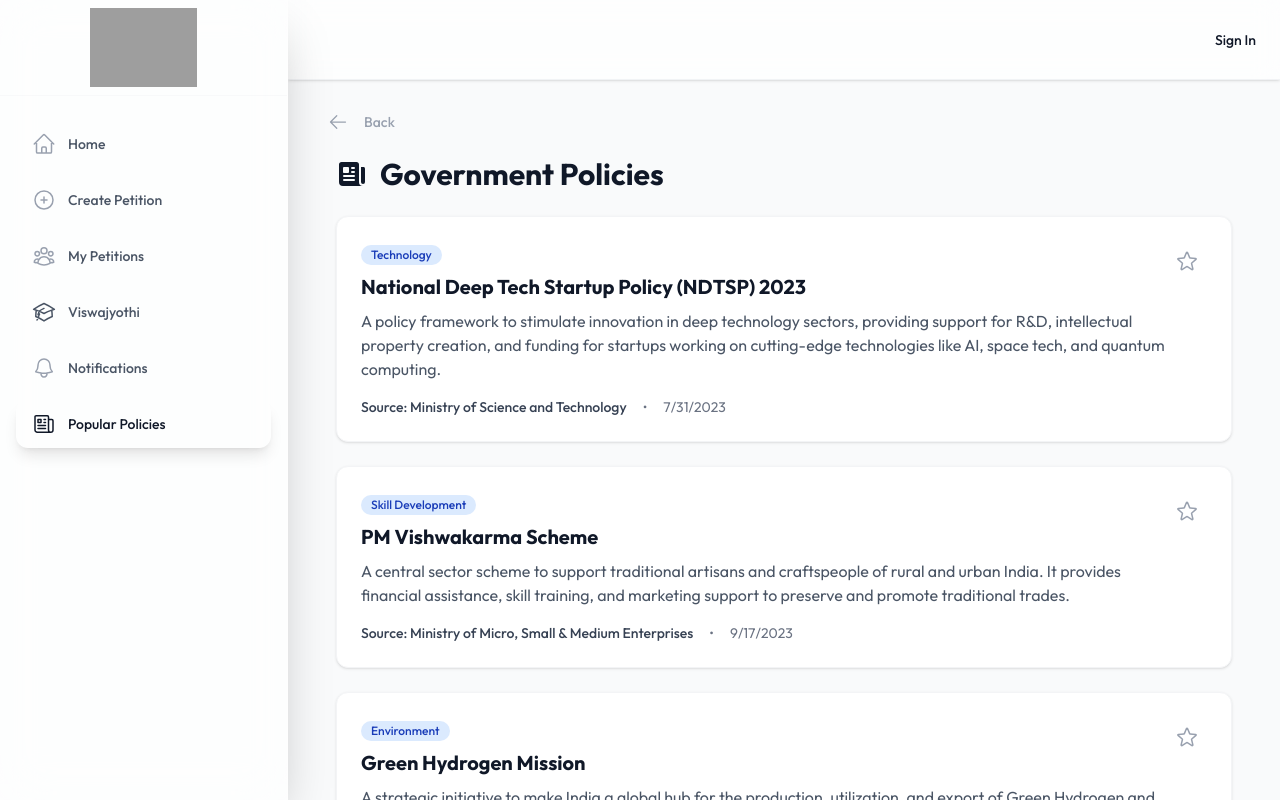
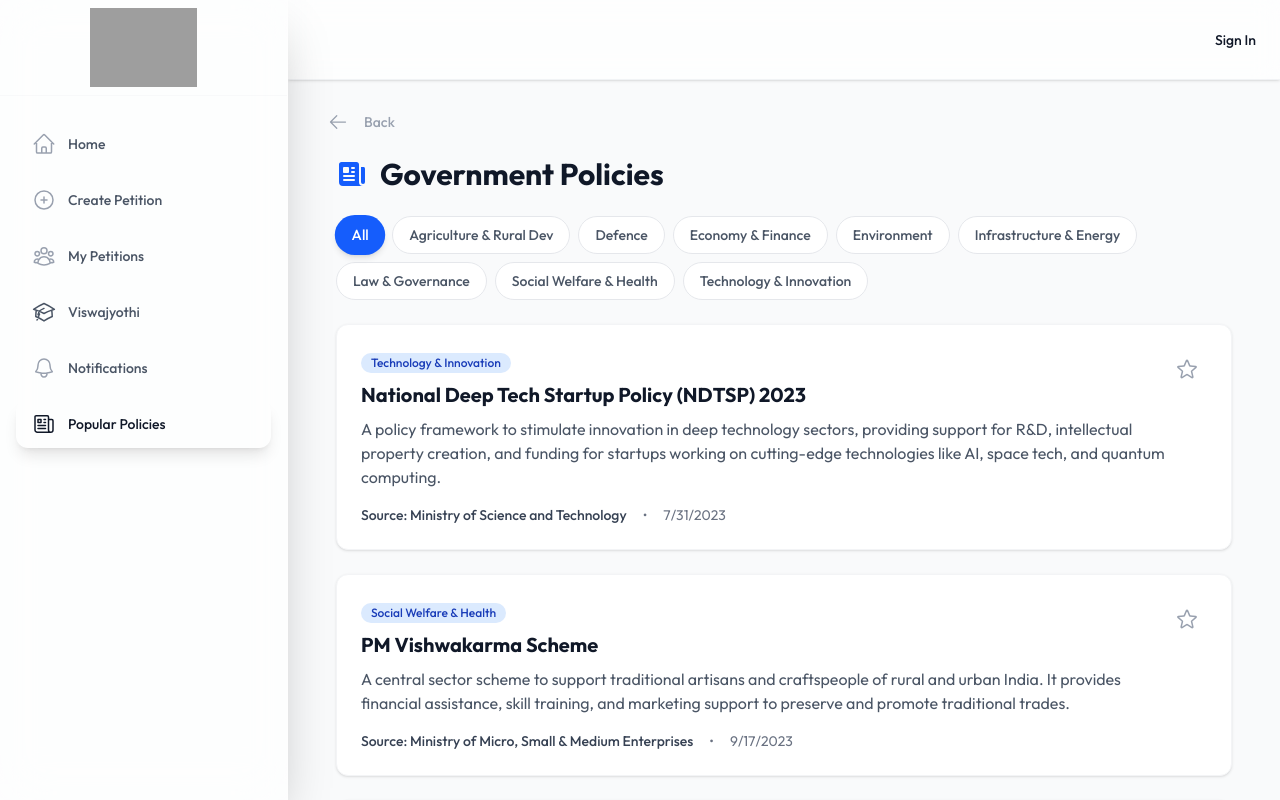
Before and after one commit to JOSU10xD/collective-voice, a React (Vite) app: page /policies in a window 1280 px wide. Built offline with nearby package versions, Linux system fonts and the light colour scheme; no server answers; the database is empty; grey boxes are pictures that could not be loaded.

Commit message:
categorized these  policies

```diff
--- a/src/data/indianPolicies.js
+++ b/src/data/indianPolicies.js
@@ -5,7 +5,7 @@ export const indianPolicies = [
         summary: 'A policy framework to stimulate innovation in deep technology sectors, providing support for R&D, intellectual property creation, and funding for startups working on cutting-edge technologies like AI, space tech, and quantum computing.',
         source: 'Ministry of Science and Technology',
         publishedAt: '2023-07-31T10:00:00Z',
-        category: 'Technology'
+        category: 'Technology & Innovation'
     },
     {
         id: 'pol_002',
@@ -13,7 +13,7 @@ export const indianPolicies = [
         summary: 'A central sector scheme to support traditional artisans and craftspeople of rural and urban India. It provides financial assistance, skill training, and marketing support to preserve and promote traditional trades.',
         source: 'Ministry of Micro, Small & Medium Enterprises',
         publishedAt: '2023-09-17T09:00:00Z',
-        category: 'Skill Development'
+        category: 'Social Welfare & Health'
     },
     {
         id: 'pol_003',
@@ -21,7 +21,7 @@ export const indianPolicies = [
         summary: 'A strategic initiative to make India a global hub for the production, utilization, and export of Green Hydrogen and its derivatives. The mission aims to decarbonize major sectors of the economy.',
         source: 'Ministry of New and Renewable Energy',
         publishedAt: '2023-01-04T11:30:00Z',
-        category: 'Environment'
+        category: 'Infrastructure & Energy'
     },
     {
         id: 'pol_004',
@@ -29,7 +29,7 @@ export const indianPolicies = [
         summary: 'An act to provide for the processing of digital personal data in a manner that recognizes both the right of individuals to protect their personal data and the need to process such personal data for lawful purposes.',
         source: 'Ministry of Electronics and Information Technology',
         publishedAt: '2023-08-11T14:00:00Z',
-        category: 'Law & Justice'
+        category: 'Law & Governance'
     },
     {
         id: 'pol_005',
@@ -37,7 +37,7 @@ export const indianPolicies = [
         summary: 'A scheme to augment city bus operations by deploying 10,000 electric buses on a PPP model. It aims to improve urban mobility and reduce pollution in cities.',
         source: 'Ministry of Housing and Urban Affairs',
         publishedAt: '2023-08-16T10:00:00Z',
-        category: 'Urban Development'
+        category: 'Infrastructure & Energy'
     },
     {
         id: 'pol_006',
@@ -45,7 +45,7 @@ export const indianPolicies = [
         summary: 'A GST invoice incentive regular scheme which encourages consumers to demand invoices for their purchases, fostering a culture of tax compliance and transparency.',
         source: 'Ministry of Finance',
         publishedAt: '2023-09-01T09:00:00Z',
-        category: 'Finance'
+        category: 'Economy & Finance'
     },
     {
         id: 'pol_007',
@@ -53,7 +53,7 @@ export const indianPolicies = [
         summary: 'A long-term vision scheme for the ongoing development of railway stations to establish them as city centers with modern amenities and better connectivity.',
         source: 'Ministry of Railways',
         publishedAt: '2023-08-06T11:00:00Z',
-        category: 'Infrastructure'
+        category: 'Infrastructure & Energy'
     },
     {
         id: 'pol_008',
@@ -61,7 +61,7 @@ export const indianPolicies = [
         summary: 'Targeting scientific and industrial R&D in quantum technology, this mission aims to nurture and scale up scientific and industrial R&D for quantum technologies.',
         source: 'Department of Science & Technology',
         publishedAt: '2023-04-19T13:00:00Z',
-        category: 'Science'
+        category: 'Technology & Innovation'
     },
     {
         id: 'pol_009',
@@ -69,7 +69,7 @@ export const indianPolicies = [
         summary: 'A one-time small savings scheme for women and girls available for a two-year period. It offers a fixed interest rate and is designed to encourage financial independence.',
         source: 'Ministry of Finance',
         publishedAt: '2023-04-01T10:00:00Z',
-        category: 'Finance'
+        category: 'Economy & Finance'
     },
     {
         id: 'pol_010',
@@ -77,7 +77,7 @@ export const indianPolicies = [
         summary: 'A mission to improve the socio-economic conditions of Particularly Vulnerable Tribal Groups (PVTGs) by providing basic amenities like safe housing, clean drinking water, and sanitation.',
         source: 'Ministry of Tribal Affairs',
         publishedAt: '2023-02-01T11:00:00Z',
-        category: 'Social Welfare'
+        category: 'Social Welfare & Health'
     },
     {
         id: 'pol_011',
@@ -85,7 +85,7 @@ export const indianPolicies = [
         summary: 'This programme promotes the recovery of energy from biomass, including agricultural residue like paddy straw, helping to reduce air pollution and create a circular economy.',
         source: 'Ministry of New and Renewable Energy',
         publishedAt: '2022-11-02T10:00:00Z',
-        category: 'Energy'
+        category: 'Environment'
     },
     {
         id: 'pol_012',
@@ -93,7 +93,7 @@ export const indianPolicies = [
         summary: 'Aims to develop the backbone necessary to support the integrated digital health infrastructure of the country. It will bridge the existing gap amongst different stakeholders of the Healthcare ecosystem.',
         source: 'Ministry of Health and Family Welfare',
         publishedAt: '2021-09-27T09:00:00Z',
-        category: 'Health'
+        category: 'Social Welfare & Health'
     },
     {
         id: 'pol_013',
@@ -101,7 +101,7 @@ export const indianPolicies = [
         summary: 'A digital platform to bring 16 Ministries including Railways and Roadways together for integrated planning and coordinated implementation of infrastructure connectivity projects.',
         source: 'Ministry of Commerce and Industry',
         publishedAt: '2021-10-13T10:30:00Z',
-        category: 'Infrastructure'
+        category: 'Infrastructure & Energy'
     },
     {
         id: 'pol_014',
@@ -109,7 +109,7 @@ export const indianPolicies = [
         summary: 'Provides incentives for manufacturing of Laptops, Tablets, All-in-One PCs, Servers and Ultra Small Form Factor (USFF) devices in India to boost domestic manufacturing.',
         source: 'Ministry of Electronics and Information Technology',
         publishedAt: '2023-05-17T12:00:00Z',
-        category: 'Technology'
+        category: 'Technology & Innovation'
     },
     {
         id: 'pol_015',
@@ -125,7 +125,7 @@ export const indianPolicies = [
         summary: 'A comprehensive policy framework to reduce the cost of logistics in India to be comparable to global benchmarks by 2030 and to improve the Logistics Performance Index ranking.',
         source: 'Ministry of Commerce and Industry',
         publishedAt: '2022-09-17T10:00:00Z',
-        category: 'Commerce'
+        category: 'Economy & Finance'
     },
     {
         id: 'pol_017',
@@ -141,7 +141,7 @@ export const indianPolicies = [
         summary: 'A new centrally sponsored scheme for setting up of more than 14,500 PM-SHRI Schools which will showcase the implementation of the National Education Policy 2020.',
         source: 'Ministry of Education',
         publishedAt: '2022-09-07T10:00:00Z',
-        category: 'Education'
+        category: 'Social Welfare & Health'
     },
     {
         id: 'pol_019',
@@ -149,7 +149,7 @@ export const indianPolicies = [
         summary: 'National Action for Mechanised Sanitation Ecosystem (NAMASTE) aims to achieve zero fatalities in sanitation work in India and prevent manual scavenging.',
         source: 'Ministry of Social Justice and Empowerment',
         publishedAt: '2022-08-17T11:00:00Z',
-        category: 'Social Justice'
+        category: 'Social Welfare & Health'
     },
     {
         id: 'pol_020',
@@ -157,7 +157,7 @@ export const indianPolicies = [
         summary: 'Under the "Pradhan Mantri Bhartiya Jan Urvarak Pariyojana", all fertiliser companies must market all subidised fertilisers under a single brand "Bharat" to standardize quality and reduce costs.',
         source: 'Ministry of Chemicals and Fertilizers',
         publishedAt: '2022-10-17T10:00:00Z',
-        category: 'Agriculture'
+        category: 'Agriculture & Rural Dev'
     },
     {
         id: 'pol_021',
@@ -165,7 +165,7 @@ export const indianPolicies = [
         summary: 'A comprehensive program with an outlay of INR 76,000 crore for the development of a sustainable semiconductor and display ecosystem in the country.',
         source: 'Ministry of Electronics and Information Technology',
         publishedAt: '2021-12-15T14:00:00Z',
-        category: 'Technology'
+        category: 'Technology & Innovation'
     },
     {
         id: 'pol_022',
@@ -173,7 +173,7 @@ export const indianPolicies = [
         summary: 'A World Bank assisted Central Sector Scheme, supporting various Ministry of MSME programmes to improve access to market and credit, and strengthen institutions.',
         source: 'Ministry of Micro, Small & Medium Enterprises',
         publishedAt: '2022-03-30T10:00:00Z',
-        category: 'Business'
+        category: 'Economy & Finance'
     },
     {
         id: 'pol_023',
@@ -181,7 +181,7 @@ export const indianPolicies = [
         summary: 'Setting up of 7 PM Mega Integrated Textile Regions and Apparel (PM MITRA) Parks to make the Indian textile industry globally competitive and create employment.',
         source: 'Ministry of Textiles',
         publishedAt: '2021-10-06T11:00:00Z',
-        category: 'Textiles'
+        category: 'Economy & Finance'
     },
     {
         id: 'pol_024',
@@ -189,7 +189,7 @@ export const indianPolicies = [
         summary: 'A mission mode project to explore deep ocean for resources and develop deep sea technologies for sustainable use of ocean resources.',
         source: 'Ministry of Earth Sciences',
         publishedAt: '2021-06-16T12:00:00Z',
-        category: 'Science'
+        category: 'Technology & Innovation'
     },
     {
         id: 'pol_025',
@@ -197,7 +197,7 @@ export const indianPolicies = [
         summary: 'Lists out the government\'s infrastructure assets to be sold, over the next four-years, to raise funds for new infrastructure projects.',
         source: 'NITI Aayog',
         publishedAt: '2021-08-23T10:00:00Z',
-        category: 'Economy'
+        category: 'Economy & Finance'
     },
     {
         id: 'pol_026',
@@ -205,7 +205,7 @@ export const indianPolicies = [
         summary: 'A cashless and contactless instrument for digital payment. It is a QR code or SMS string-based e-Voucher, which is delivered to the mobile of the beneficiaries.',
         source: 'Department of Financial Services',
         publishedAt: '2021-08-02T11:00:00Z',
-        category: 'Finance'
+        category: 'Economy & Finance'
     },
     {
         id: 'pol_027',
@@ -213,7 +213,7 @@ export const indianPolicies = [
         summary: 'A reforms-based and results-linked scheme to improve the operational efficiencies and financial sustainability of State DISCOMs and Power Departments.',
         source: 'Ministry of Power',
         publishedAt: '2021-06-30T10:00:00Z',
-        category: 'Energy'
+        category: 'Infrastructure & Energy'
     },
     {
         id: 'pol_028',
@@ -221,7 +221,7 @@ export const indianPolicies = [
         summary: 'One of the largest pan-India schemes for strengthening healthcare infrastructure and filling critical gaps in public health infrastructure.',
         source: 'Ministry of Health and Family Welfare',
         publishedAt: '2021-10-25T11:00:00Z',
-        category: 'Health'
+        category: 'Social Welfare & Health'
     },
     {
         id: 'pol_029',
@@ -229,7 +229,7 @@ export const indianPolicies = [
         summary: 'Promotes drones as a service through startups. It aims to facilitate the growth of the drone industry in India and use drones for advanced applications.',
         source: 'Ministry of Civil Aviation',
         publishedAt: '2022-02-01T12:00:00Z',
-        category: 'Technology'
+        category: 'Technology & Innovation'
     },
     {
         id: 'pol_030',
@@ -237,6 +237,6 @@ export const indianPolicies = [
         summary: 'Survey of Villages and Mapping with Improvised Technology in Village Areas. It aims to provide an integrated property validation solution for rural India.',
         source: 'Ministry of Panchayati Raj',
         publishedAt: '2021-04-24T10:00:00Z',
-        category: 'Rural Development'
+        category: 'Agriculture & Rural Dev'
     }
 ];
--- a/src/pages/Policies.jsx
+++ b/src/pages/Policies.jsx
@@ -12,6 +12,8 @@ const Policies = () => {
     const [loading, setLoading] = useState(true);
     const { currentUser, userProfile } = useAuth();
     const [following, setFollowing] = useState([]);
+
+    const [selectedCategory, setSelectedCategory] = useState("All");
 
     useEffect(() => {
         if (userProfile?.followedPolicies) {
@@ -73,20 +75,46 @@ const Policies = () => {
         }
     };
 
+    const categories = ["All", ...new Set(policies.map(p => p.category).filter(Boolean))].sort((a, b) => {
+        if (a === "All") return -1;
+        if (b === "All") return 1;
+        return a.localeCompare(b);
+    });
+
+    const filteredPolicies = selectedCategory === "All"
+        ? policies
+        : policies.filter(p => p.category === selectedCategory);
+
     if (loading) return <div className="p-10 text-center">Loading policies...</div>;
 
     return (
         <div className="max-w-4xl mx-auto space-y-6">
             <div className="flex items-center justify-between">
                 <h1 className="text-3xl font-bold text-gray-900 dark:text-white flex items-center gap-3">
-                    <NewspaperIcon className="h-8 w-8 text-primary-600" />
+                    <NewspaperIcon className="h-8 w-8 text-blue-600" />
                     Government Policies
                 </h1>
             </div>
 
+            {/* Category Filter */}
+            <div className="flex flex-wrap gap-2">
+                {categories.map(category => (
+                    <button
+                        key={category}
+                        onClick={() => setSelectedCategory(category)}
+                        className={`px-4 py-2 rounded-full text-sm font-medium whitespace-nowrap transition-all ${selectedCategory === category
+                            ? 'bg-blue-600 text-white shadow-md transform scale-105'
+                            : 'bg-white dark:bg-gray-800 text-gray-600 dark:text-gray-300 border border-gray-200 dark:border-gray-700 hover:bg-gray-50 dark:hover:bg-gray-700'
+                            }`}
+                    >
+                        {category}
+                    </button>
+                ))}
+            </div>
+
             <div className="grid gap-6">
-                {policies.map(policy => (
-                    <div key={policy.id} className="bg-white dark:bg-gray-800 rounded-xl shadow-sm border border-gray-100 dark:border-gray-700 p-6 transition-all hover:shadow-md">
+                {filteredPolicies.map(policy => (
+                    <div key={policy.id} className="bg-white dark:bg-gray-800 rounded-xl shadow-sm border border-gray-100 dark:border-gray-700 p-6 transition-all hover:shadow-md animate-in fade-in slide-in-from-bottom-3">
                         <div className="flex justify-between items-start">
                             <div>
                                 <span className={`inline-flex items-center px-2.5 py-0.5 rounded-full text-xs font-medium bg-blue-100 text-blue-800 mb-2`}>
```
